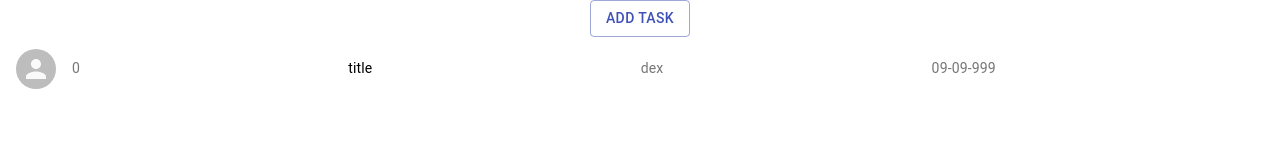
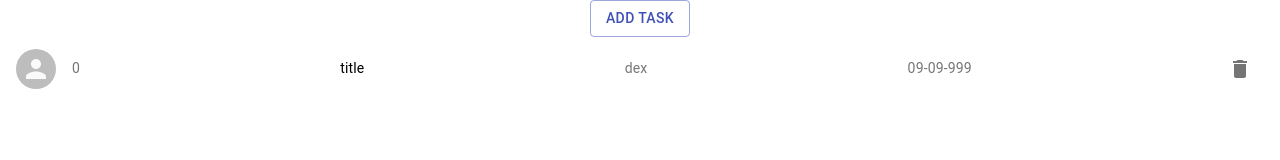
Before and after one commit to ruslan3gula/TO-DO-LIST, a React (Create React App) app: page / in a window 1280 px wide. Shown: the top 160 px of the page. Built offline with nearby package versions, Linux system fonts and the light colour scheme.

Commit message:
deletion of tasks is added

```diff
--- a/package.json
+++ b/package.json
@@ -4,6 +4,7 @@
   "private": true,
   "dependencies": {
     "@material-ui/core": "^4.9.0",
+    "@material-ui/icons": "^4.9.1",
     "@testing-library/jest-dom": "^4.2.4",
     "@testing-library/react": "^9.4.0",
     "@testing-library/user-event": "^7.2.1",
--- a/src/App.js
+++ b/src/App.js
@@ -24,11 +24,16 @@ function App() {
     }
   ]);
 
+  const deleteTask = (key, e) => {
+    const newTasks = Object.assign([], tasks);
+    newTasks.splice(key, 1);
+    setTasks(newTasks);
+  };
   return (
     <div className="App">
       <Switch>
         <Route exact path="/">
-          <TaskList tasks={tasks} />
+          <TaskList tasks={tasks} deleteTask={deleteTask} />
         </Route>
 
         <Route path="/create-task">
--- a/src/components/TaskList.jsx
+++ b/src/components/TaskList.jsx
@@ -1,4 +1,4 @@
-import React from "react";
+import React, { useState } from "react";
 import { Link } from "react-router-dom";
 import List from "@material-ui/core/List";
 import ListItem from "@material-ui/core/ListItem";
@@ -9,7 +9,11 @@ import ListItemText from "@material-ui/core/ListItemText";
 import Button from "@material-ui/core/Button";
 import { uuid } from "uuidv4";
 
-export const TaskList = ({ tasks }) => {
+import ListItemSecondaryAction from "@material-ui/core/ListItemSecondaryAction";
+import IconButton from "@material-ui/core/IconButton";
+import DeleteIcon from "@material-ui/icons/Delete";
+
+export const TaskList = ({ tasks, deleteTask }) => {
   return (
     <div>
       <Link to={"/create-task"}>
@@ -27,6 +31,14 @@ export const TaskList = ({ tasks }) => {
             <ListItemText primary={task.title} />
             <ListItemText secondary={task.description} />
             <ListItemText secondary={task.date} />
+            <ListItemSecondaryAction>
+              <IconButton
+                aria-label="Delete"
+                onClick={() => deleteTask(task.id)}
+              >
+                <DeleteIcon />
+              </IconButton>
+            </ListItemSecondaryAction>
           </ListItem>
         ))}
       </List>
```
Also changed, not shown: 1 other file (tests, documents, lock files or other folders).
